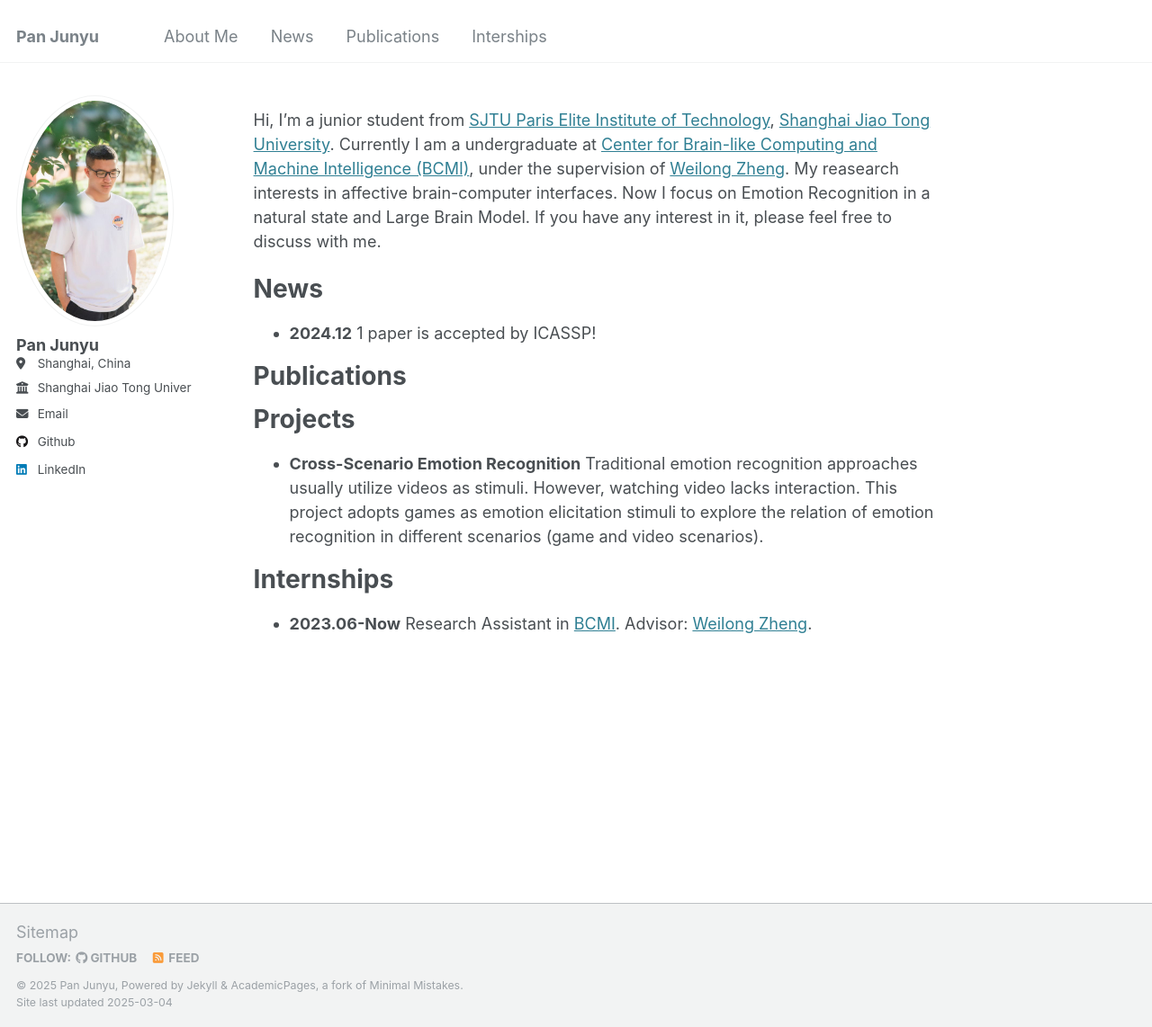
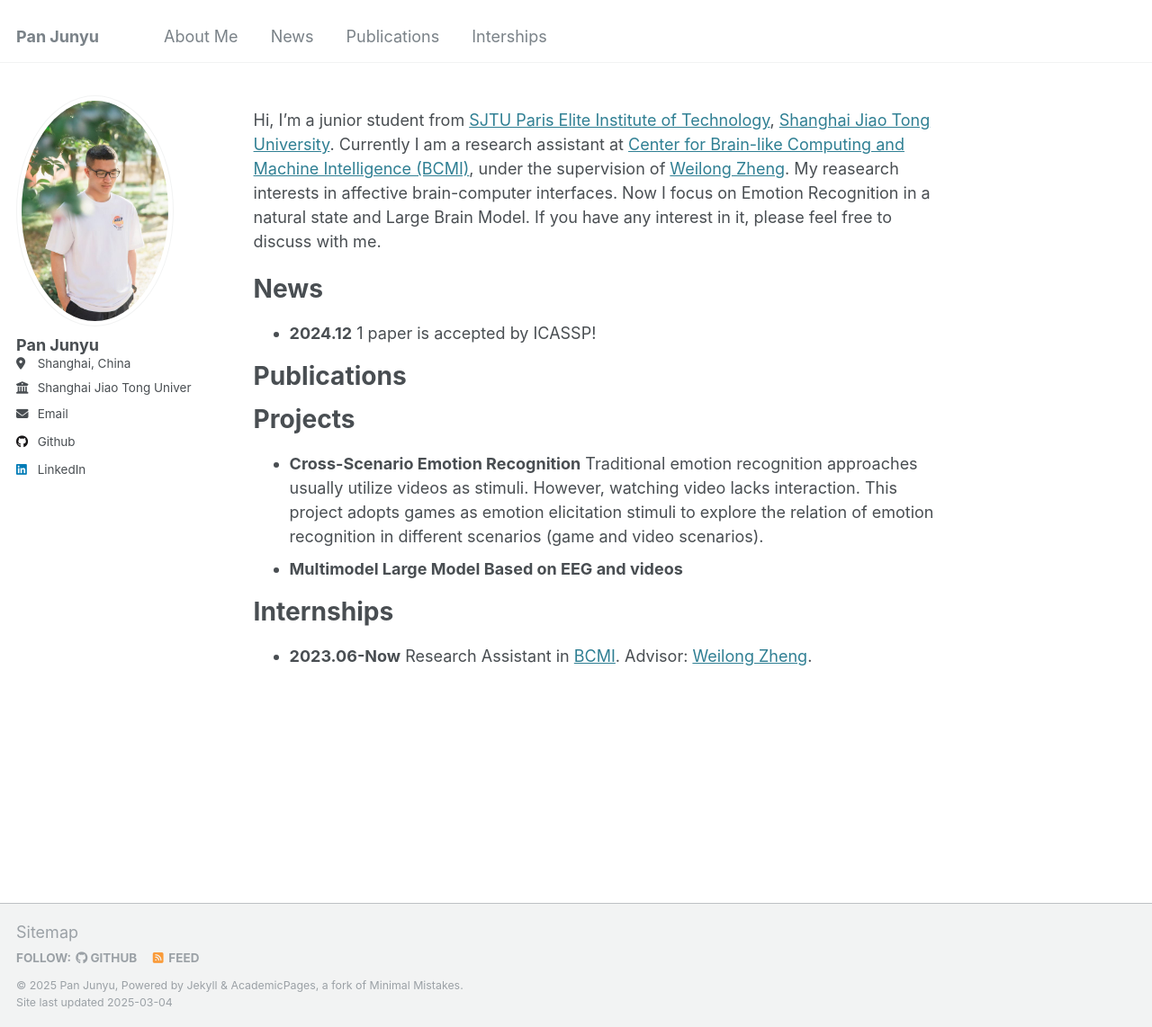
Before and after one commit to AlbertMentat/AlbertMentat.github.io, a Jekyll site: the page built from _pages/about.md, in a window 1280 px wide and 1142 px high. Shown: the whole window at 90% size. Built offline with Jekyll 4.4.1, drawn with Linux system fonts in a browser that asks for light colours.

Commit message:
Update about.md

```diff
--- a/_pages/about.md
+++ b/_pages/about.md
@@ -7,7 +7,7 @@ redirect_from:
   - /about.html
 ---
 
-Hi, I'm a junior student from [SJTU Paris Elite Institute of Technology](https://speit.sjtu.edu.cn/), [Shanghai Jiao Tong University](https://www.sjtu.edu.cn/). Currently I am a undergraduate at [Center for Brain-like Computing and Machine Intelligence (BCMI)](https://bcmi.sjtu.edu.cn/), under the supervision of [Weilong Zheng](https://weilongzheng.github.io/). My reasearch interests in affective brain-computer interfaces. Now I focus on Emotion Recognition in a natural state and Large Brain Model. If you have any interest in it, please feel free to discuss with me.
+Hi, I'm a junior student from [SJTU Paris Elite Institute of Technology](https://speit.sjtu.edu.cn/), [Shanghai Jiao Tong University](https://www.sjtu.edu.cn/). Currently I am a research assistant at [Center for Brain-like Computing and Machine Intelligence (BCMI)](https://bcmi.sjtu.edu.cn/), under the supervision of [Weilong Zheng](https://weilongzheng.github.io/). My reasearch interests in affective brain-computer interfaces. Now I focus on Emotion Recognition in a natural state and Large Brain Model. If you have any interest in it, please feel free to discuss with me.
 
 News
 ======
@@ -19,6 +19,7 @@ Publications
 Projects
 ======
 - **Cross-Scenario Emotion Recognition** Traditional emotion recognition approaches usually utilize videos as stimuli. However, watching video lacks interaction. This project adopts games as emotion elicitation stimuli to explore the relation of emotion recognition in different scenarios (game and video scenarios).
+- **Multimodel Large Model Based on EEG and videos**
 
 Internships
 ======
```
